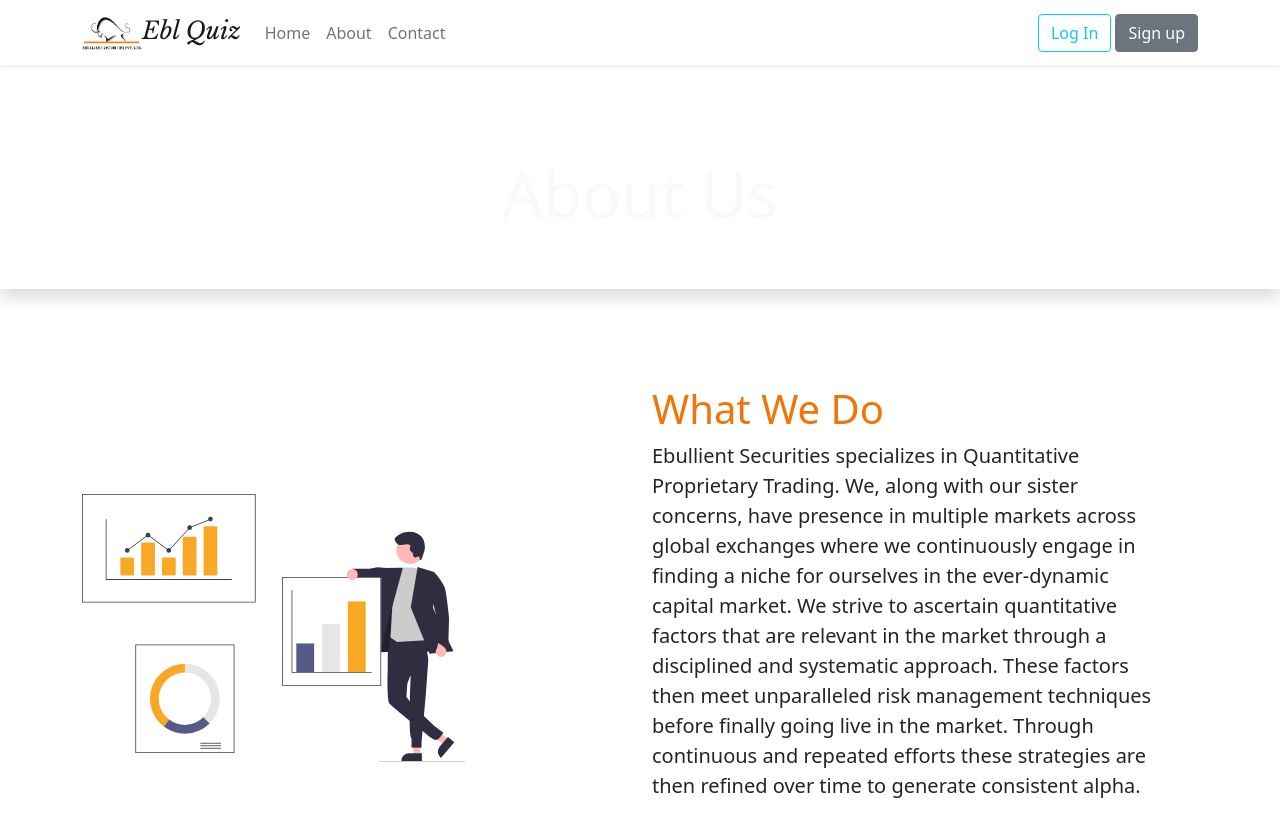
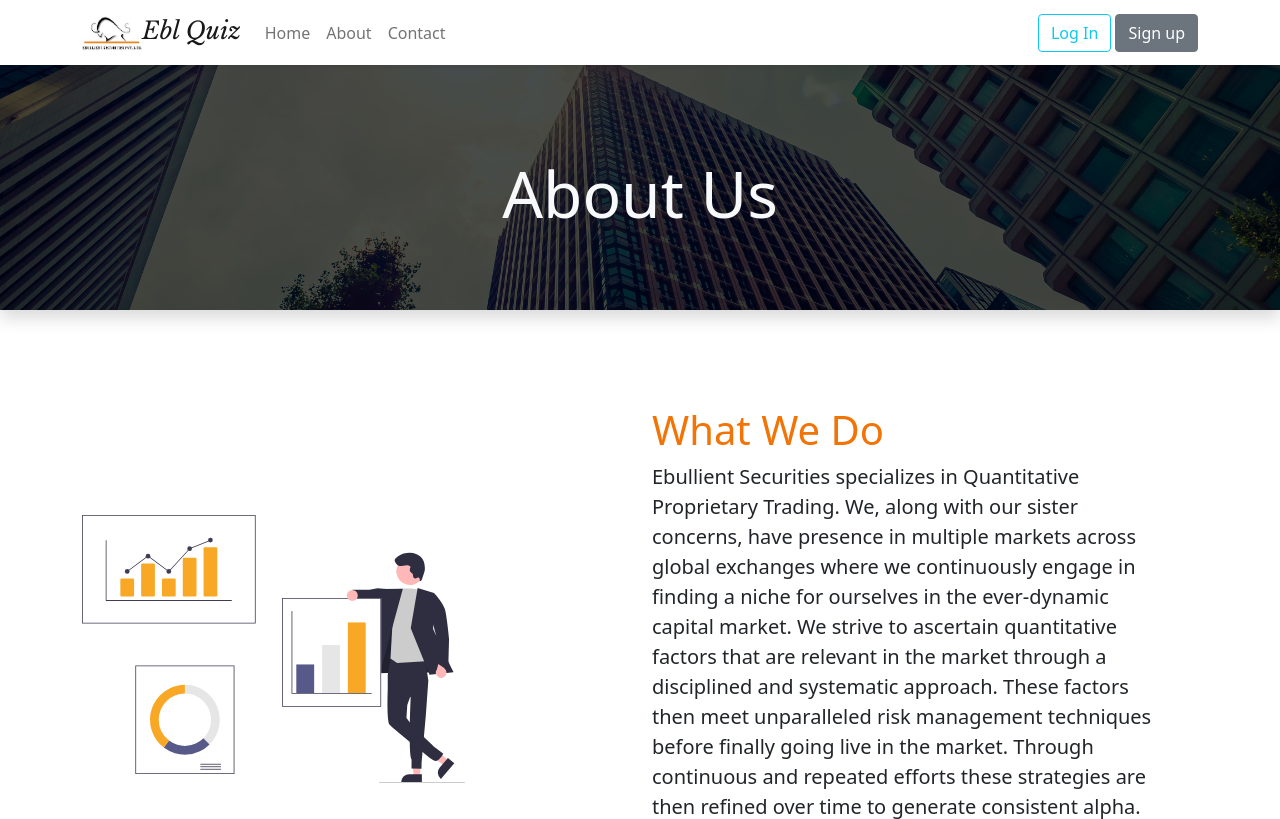
Before and after one commit to SumitMahar/Ebl-Quiz-App, a Django app: page /about/ in a window 1280 px wide. Shown: the top 819 px of the page. Run offline with Django 4.2, Linux system fonts and the light colour scheme; parts of the project's set-up code (start-up, migrations or seed data) failed here and were passed over; some libraries are stand-ins or nearby versions.

Commit message:
minor changes

```diff
--- a/static/css/style.css
+++ b/static/css/style.css
@@ -22,15 +22,15 @@ body::before {
 
 }
 
-/* .bg-banner { */
-    /* background-image: url('../img/about_banner.png'); */
-    /* background-color: #cccccc; Used if the image is unavailable */
-    /* min-height: 250px; */
-    /* background-position: center; */
-    /* background-repeat: no-repeat; */
-    /* background-size: cover; Resize the background image to cover the entire container */
+.bg-banner {
+    background-image: url('../img/about_banner.png');
+    background-color: #cccccc; /* Used if the image is unavailable */
+    min-height: 250px;
+    background-position: center;
+    background-repeat: no-repeat;
+    background-size: cover; /* Resize the background image to cover the entire container */
 
-/* } */
+ }
 
 .bg-banner h1 {
     font-size: 4rem;
--- a/templates/quizes/about.html
+++ b/templates/quizes/about.html
@@ -12,7 +12,6 @@ About
     <div class="container py-5">
         <div class="d-sm-block align-items-center justify-content-center text-center">
             <h1>About Us</h1>
-            <!-- <img class="img-fluid w-50 d-none d-sm-block shopping2" src="" alt=""> -->
         </div>
     </div>
 </section>
@@ -97,8 +96,3 @@ About
 </section>
 
 {% endblock content %}
-
-<!-- js scripts -->
-{% block scripts %}
-<script src="{% static 'js/quizes/main.js' %}"></script>
-{% endblock scripts %}
```
Also changed, not shown: db.sqlite3.
